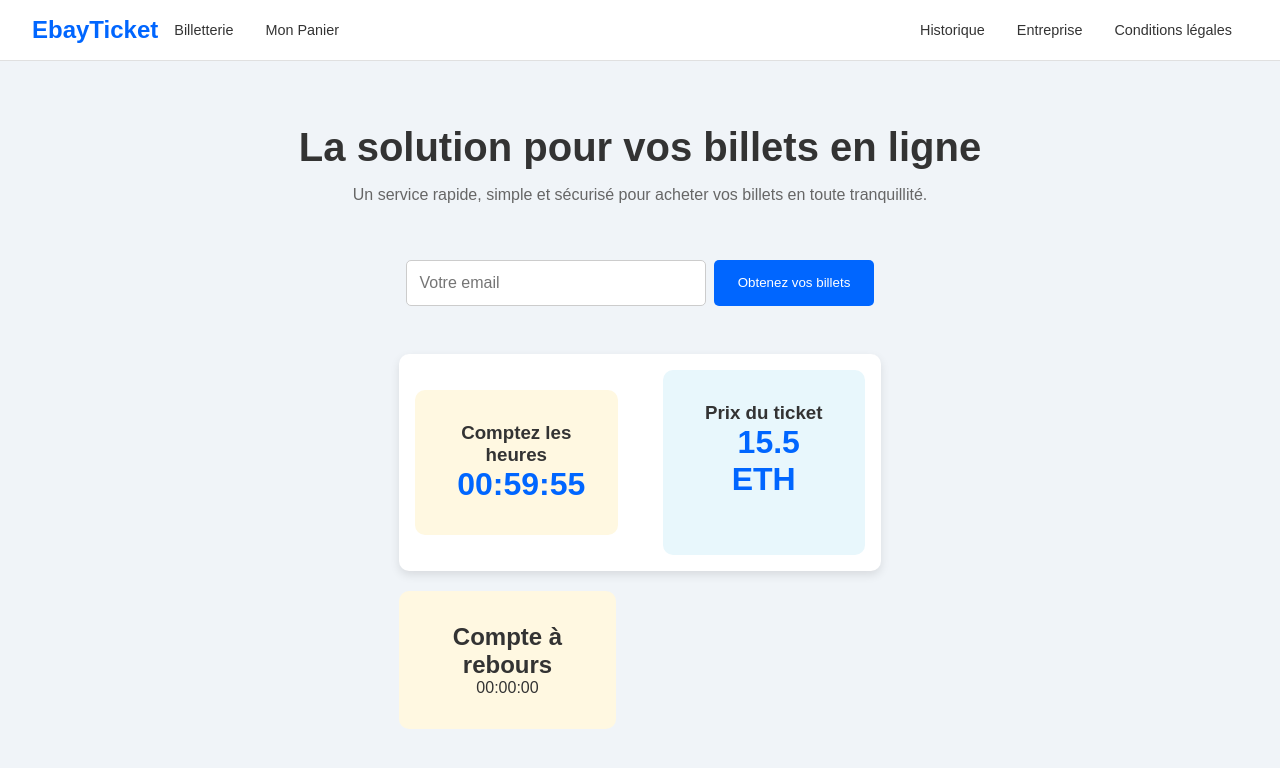
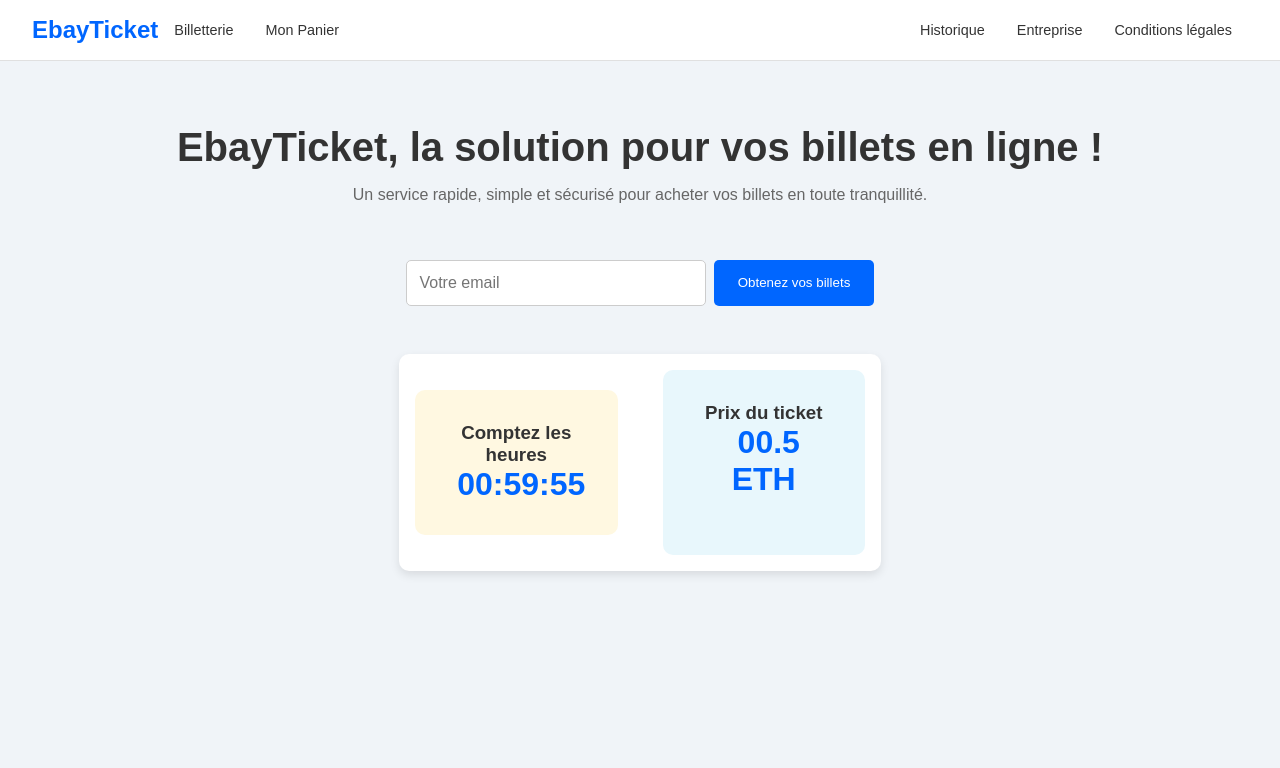
Before and after one commit to Zakenbekas/ticket, a plain HTML site: page index.html in a window 1280 px wide. Drawn offline with Linux system fonts and the light colour scheme.

Commit message:
Mise à jour

```diff
--- a/index.html
+++ b/index.html
@@ -26,7 +26,7 @@
 
     <!-- Hero Section -->
     <section class="hero">
-        <h1>La solution pour vos billets en ligne</h1>
+        <h1>EbayTicket, la solution pour vos billets en ligne !</h1>
         <p>Un service rapide, simple et sécurisé pour acheter vos billets en toute tranquillité.</p>
     </section>
 
@@ -50,17 +50,8 @@
                 <h3>Prix du ticket</h3>
                 <div id="price">
                     <i class="fa fa-ticket"></i>
-                    <span id="ticket-price">15.5 ETH</span>
+                    <span id="ticket-price">00.5 ETH</span>
                 </div>
-            </div>
-        </div>
-
-        <!-- Deuxième Compte à rebours -->
-        <div class="countdown">
-            <h2>Compte à rebours</h2>
-            <div id="timer2">
-                <i class="fa fa-clock"></i>
-                <span id="timer-text2">00:00:00</span>
             </div>
         </div>
     </footer>
```
